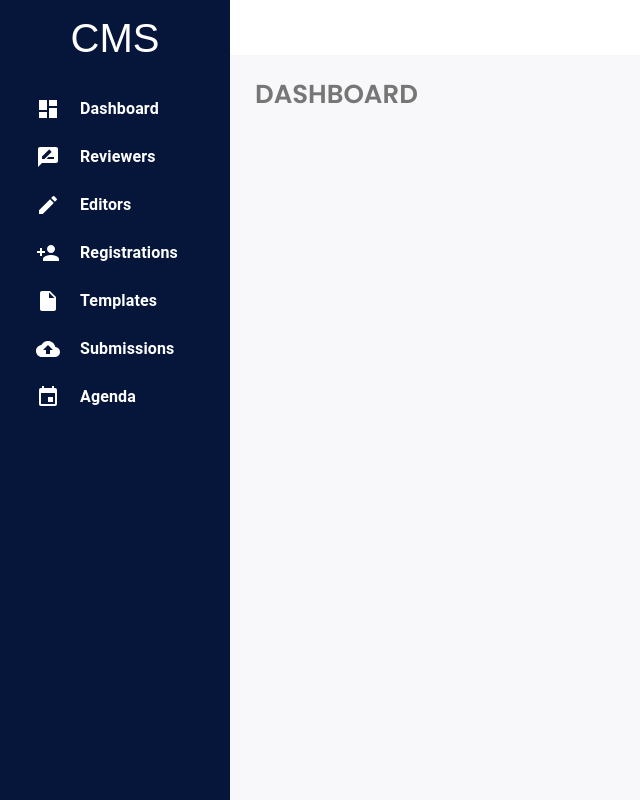
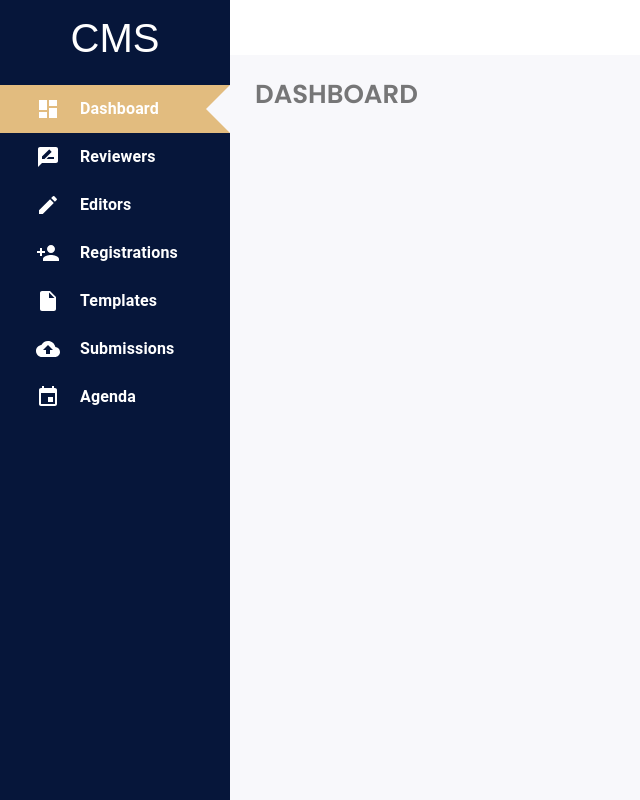
Before and after one commit to Rishy20/CMS_Admin, a React (Vite) app: page / in a window 1280 px wide. Shown: the whole page, without its empty margins (0-640 px from the left). Built offline with nearby package versions, Linux system fonts and the light colour scheme; a web font is replaced by a local one.

Commit message:
Implement navbar functionality

```diff
--- a/App.jsx
+++ b/App.jsx
@@ -1,4 +1,5 @@
 import React from 'react';
+import {BrowserRouter as Router} from "react-router-dom";
 import Navbar from './components/Navbar'
 import './App.css'
 import Dashboard from "./components/pages/dashboard";
@@ -8,12 +9,14 @@ import Test from "./components/pages/Test";
 function App(){
 return(
     <div className='App'>
-        <Navbar />
-        <Topbar />
-        {/*Main Content Area*/}
-        <div className='main'>
-            <Dashboard/>
-        </div>
+        <Router>
+            <Navbar/>
+            <Topbar/>
+            {/*Main Content Area*/}
+            <div className='main'>
+                <Dashboard/>
+            </div>
+        </Router>
     </div>
 )
 }
--- /dev/null
+++ b/components/NavButton.css
@@ -0,0 +1,11 @@
+.selected {
+    background: linear-gradient(var(--gold), var(--gold));
+}
+
+.selected::after {
+    content: "";
+    border: solid 1.5em transparent;
+    border-right-color: var(--lightGrey);
+    left: 11.4em;
+    position: absolute;
+}
--- a/components/NavButton.jsx
+++ b/components/NavButton.jsx
@@ -1,15 +1,18 @@
 import React from "react";
+import {NavLink} from "react-router-dom";
 import {ListItem, ListItemIcon, ListItemText, makeStyles} from "@material-ui/core";
+import "./NavButton.css"
 
 // Make styles for ListItemIcon and ListItemText
 const useStyles = makeStyles({
     iconRoot: {
         paddingInlineStart: 20,
         paddingInlineEnd: 20,
-        color: 'white'
+        color: "white"
     },
     textPrimary: {
-        fontWeight: 'bold'
+        fontWeight: "bold",
+        color: "white"
     }
 })
 
@@ -17,9 +20,15 @@ const NavButton = (props) => {
     const styles = useStyles();
 
     return (
-        <ListItem button>
-            <ListItemIcon
-                classes={{root: styles.iconRoot}}>{props.icon}
+        <ListItem
+            button
+            component={NavLink}  // Make ListItem component act as a NavLink
+            to={props.path}  // Pass the link path
+            exact
+            activeClassName="selected"  // Classname when the link is active
+        >
+            <ListItemIcon classes={{root: styles.iconRoot}}>
+                {props.icon}
             </ListItemIcon>
             <ListItemText
                 classes={{primary: styles.textPrimary}}
--- a/components/NavButtons.jsx
+++ b/components/NavButtons.jsx
@@ -6,13 +6,13 @@ import NavButton from "./NavButton";
 
 // Navigation buttons list
 const navButtons = [
-    {text: "Dashboard", icon: <Dashboard />},
-    {text: "Reviewers", icon: <RateReview />},
-    {text: "Editors", icon: <Edit />},
-    {text: "Registrations", icon: <PersonAdd />},
-    {text: "Templates", icon: <InsertDriveFile />},
-    {text: "Submissions", icon: <CloudUpload />},
-    {text: "Agenda", icon: <Event />},
+    {text: "Dashboard", icon: <Dashboard />, path: "/"},
+    {text: "Reviewers", icon: <RateReview />, path: "/reviewers"},
+    {text: "Editors", icon: <Edit />, path: "/editors"},
+    {text: "Registrations", icon: <PersonAdd />, path: "/registrations"},
+    {text: "Templates", icon: <InsertDriveFile />, path: "/templates"},
+    {text: "Submissions", icon: <CloudUpload />, path: "/submissions"},
+    {text: "Agenda", icon: <Event />, path: "/agenda"},
 ]
 
 const NavButtons = () => (
@@ -22,6 +22,7 @@ const NavButtons = () => (
                 key={navButton.text}
                 text={navButton.text}
                 icon={navButton.icon}
+                path={navButton.path}
             />
         ))}
     </List>
--- a/components/Navbar.css
+++ b/components/Navbar.css
@@ -1,8 +1,4 @@
 @import url("http://fonts.cdnfonts.com/css/billion-dreams");
-
-body {
-    color: white;
-}
 
 .navbar{
     background-color: var(--blue);
@@ -18,4 +14,6 @@ body {
     font-family: "Billion Dreams", sans-serif;
     font-size: 2.5em;
     padding: 16px;
+    text-decoration: none;
+    color: white;
 }
--- a/components/Navbar.jsx
+++ b/components/Navbar.jsx
@@ -1,4 +1,5 @@
 import React from "react";
+import {Link} from "react-router-dom";
 import {Grid} from "@material-ui/core";
 import "./Navbar.css"
 import NavButtons from "./NavButtons";
@@ -9,7 +10,7 @@ function Navbar(){
         <div className="navbar">
             {/* Logo */}
             <Grid container justify="center">
-                <h1 className="logo">CMS</h1>
+                <Link to='/' className="logo">CMS</Link>
             </Grid>
 
             {/* Navigation Buttons */}
--- a/package.json
+++ b/package.json
@@ -15,6 +15,7 @@
     "@material-ui/core": "^4.11.3",
     "@material-ui/icons": "^4.11.2",
     "react": "^17.0.2",
-    "react-dom": "^17.0.2"
+    "react-dom": "^17.0.2",
+    "react-router-dom": "^5.2.0"
   }
 }
```
Also changed, not shown: 1 other file (tests, documents, lock files or other folders).
